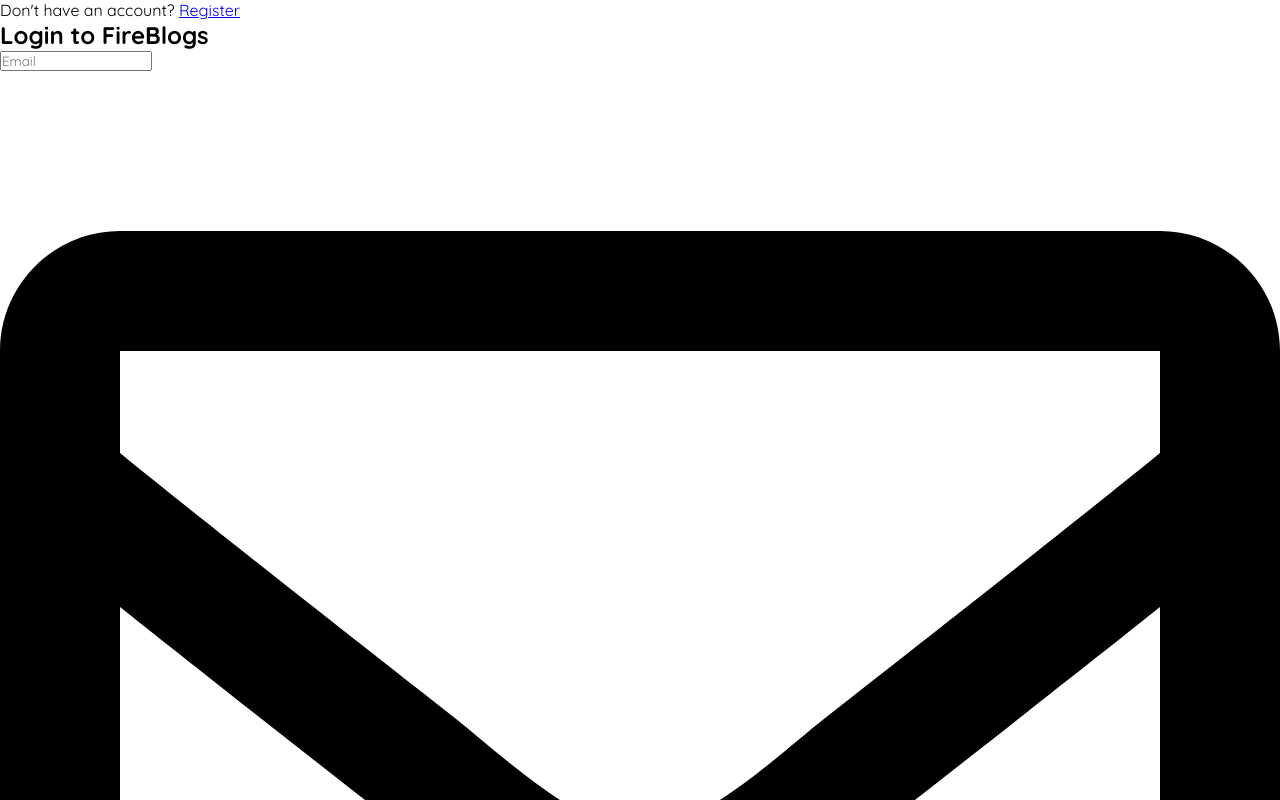
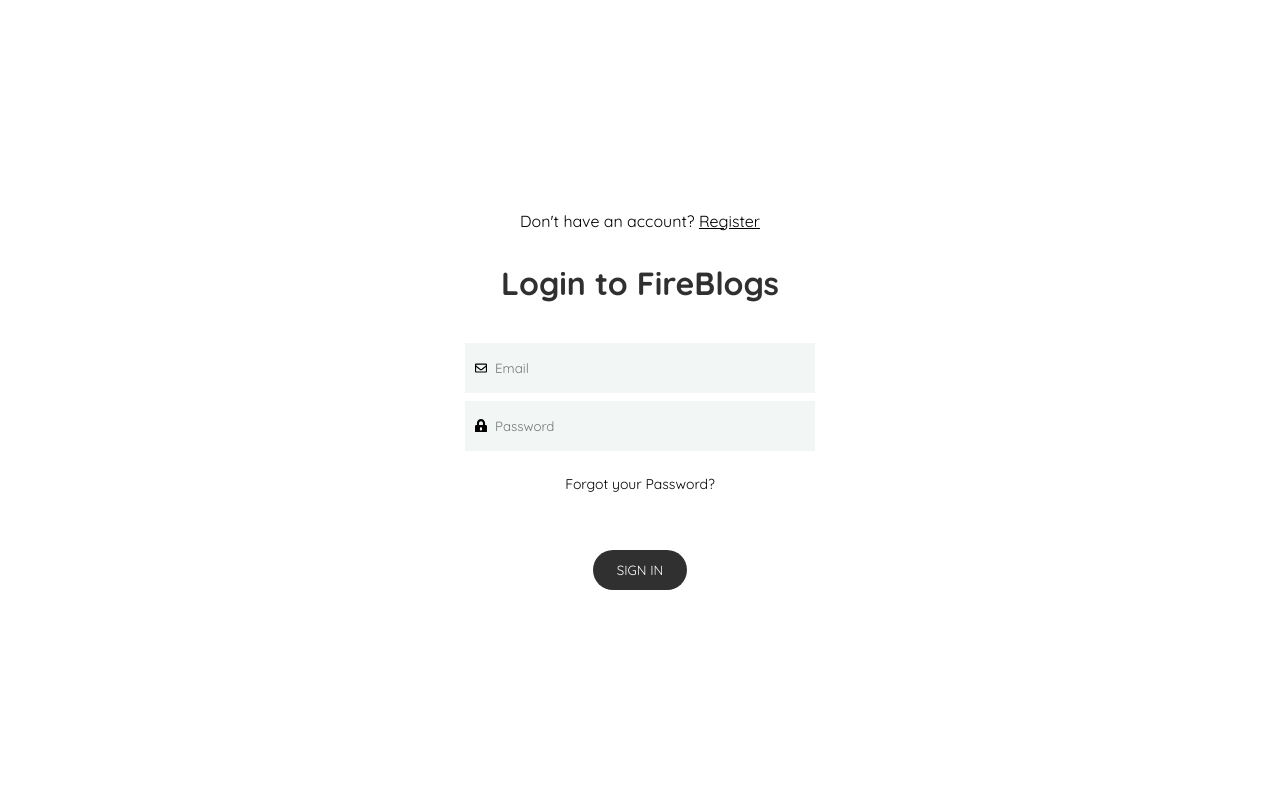
Before and after one commit to caiosantosss/fireblogs-vue, a Vue app: page /login in a window 1280 px wide. Shown: the top 800 px of the page. Built offline with nearby package versions, Linux system fonts and the light colour scheme; what vue2-editor would draw is missing.

Commit message:
add style to login page

```diff
--- a/src/views/Login.vue
+++ b/src/views/Login.vue
@@ -43,5 +43,92 @@
 </script>
 
 <style lang="scss" scope>
+.form-wrap {
+  overflow: hidden;
+  display: flex;
+  height: 100vh;
+  justify-content: center;
+  align-items: center;
+  margin: 0 auto;
+  width: 90%;
+  @media (max-width: 768px) {
+    width: 100%;
+  }
 
+  .login-register {
+    margin-bottom: 32px;
+
+    .router-link {
+      color: #000;
+    }
+  }
+
+  form {
+    padding: 0 10px;
+    position: relative;
+    display: flex;
+    flex-direction: column;
+    justify-content: center;
+    align-items: center;
+    flex: 1;
+    @media (max-width: 768px) {
+      padding: 0 50px;
+    }
+
+    h2 {
+      text-align: center;
+      font-size: 32px;
+      color: #303030;
+      margin-bottom: 40px;
+      @media (max-width: 768px) {
+        font-size: 40px;
+      }
+    }
+
+    .inputs {
+      width: 100%;
+      max-width: 350px;
+
+      .input,
+      .password {
+        position: relative;
+        display: flex;
+        justify-content: center;
+        align-items: center;
+        margin-bottom: 8px;
+        input {
+          width: 100%;
+          border: none;
+          background-color: #f2f7f6;
+          padding: 4px 4px 4px 30px;
+          height: 50px;
+
+          &:focus {
+            outline: none;
+          }
+        }
+
+        .icon {
+          width: 12px;
+          position: absolute;
+          left: 10px;
+        }
+      }
+    }
+
+    .forgot-password {
+      text-decoration: none;
+      color: #000;
+      cursor: pointer;
+      font-size: 14px;
+      margin: 16px 0 32px;
+      border-bottom: 1px solid transparent;
+      transition: all 0.5s ease;
+
+      &:hover {
+        border-bottom: 1px solid #303030;
+      }
+    }
+  }
+}
 </style>
```
